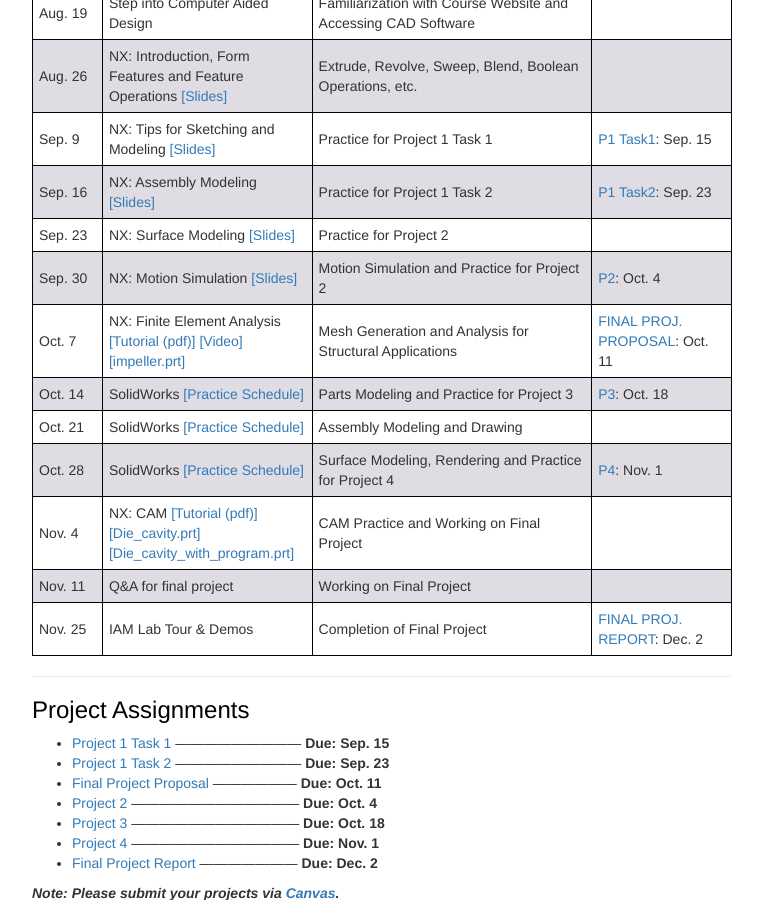
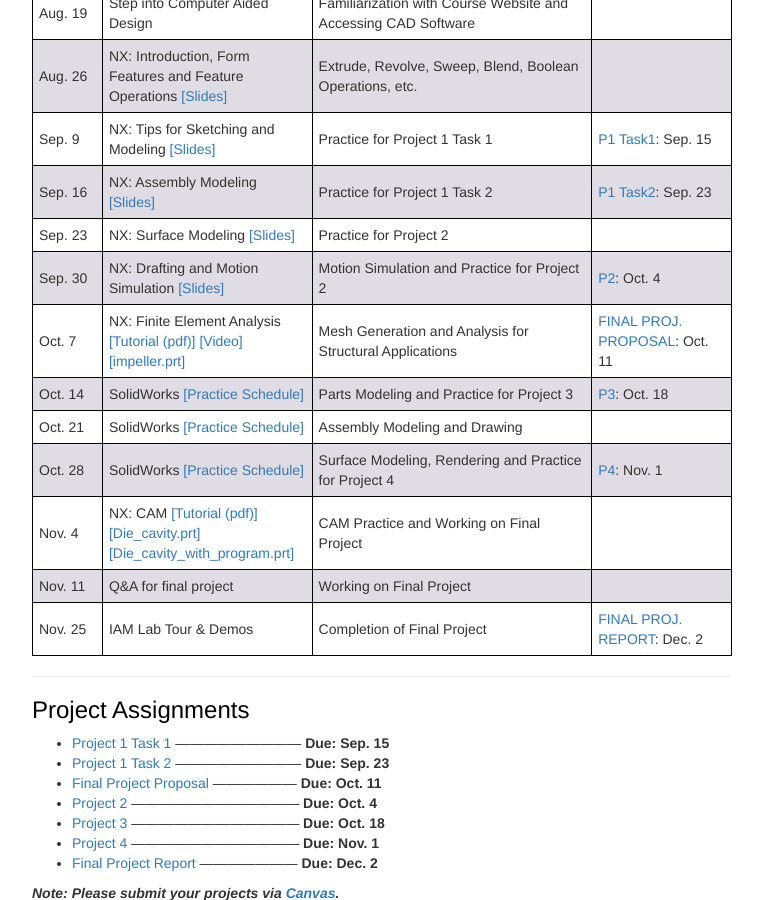
Before and after one commit to me5763/lab-fs19, a Jekyll site: the page built from index.md, in a window 1280 px wide and 900 px high, scrolled down 1054 px. Shown: the whole window, without its empty margins (258-1021 px from the left). Built offline with Jekyll 4.4.1, drawn with Linux system fonts in a browser that asks for light colours; nearby versions of some CDN libraries.

Commit message:
Update index.md

```diff
--- a/index.md
+++ b/index.md
@@ -84,7 +84,7 @@ Office Hours: T & W 3:00PM-4:00PM
 
 <tr>
 <td markdown="span">Sep. 30</td>
-<td markdown="span">NX: Motion Simulation [[Slides]](https://docs.google.com/presentation/d/1jnYAGGdPHRG8PbbxU8Y8kuAYGshIFWM1bjJg0exScZ4/edit?usp=sharing)</td>
+<td markdown="span">NX: Drafting and Motion Simulation [[Slides]](https://docs.google.com/presentation/d/1jnYAGGdPHRG8PbbxU8Y8kuAYGshIFWM1bjJg0exScZ4/edit?usp=sharing)</td>
 <td markdown="span">Motion Simulation and Practice for Project 2</td>
 <td markdown="span">[P2](pages/project-2-bottle.html): Oct. 4</td>
 </tr>
```
